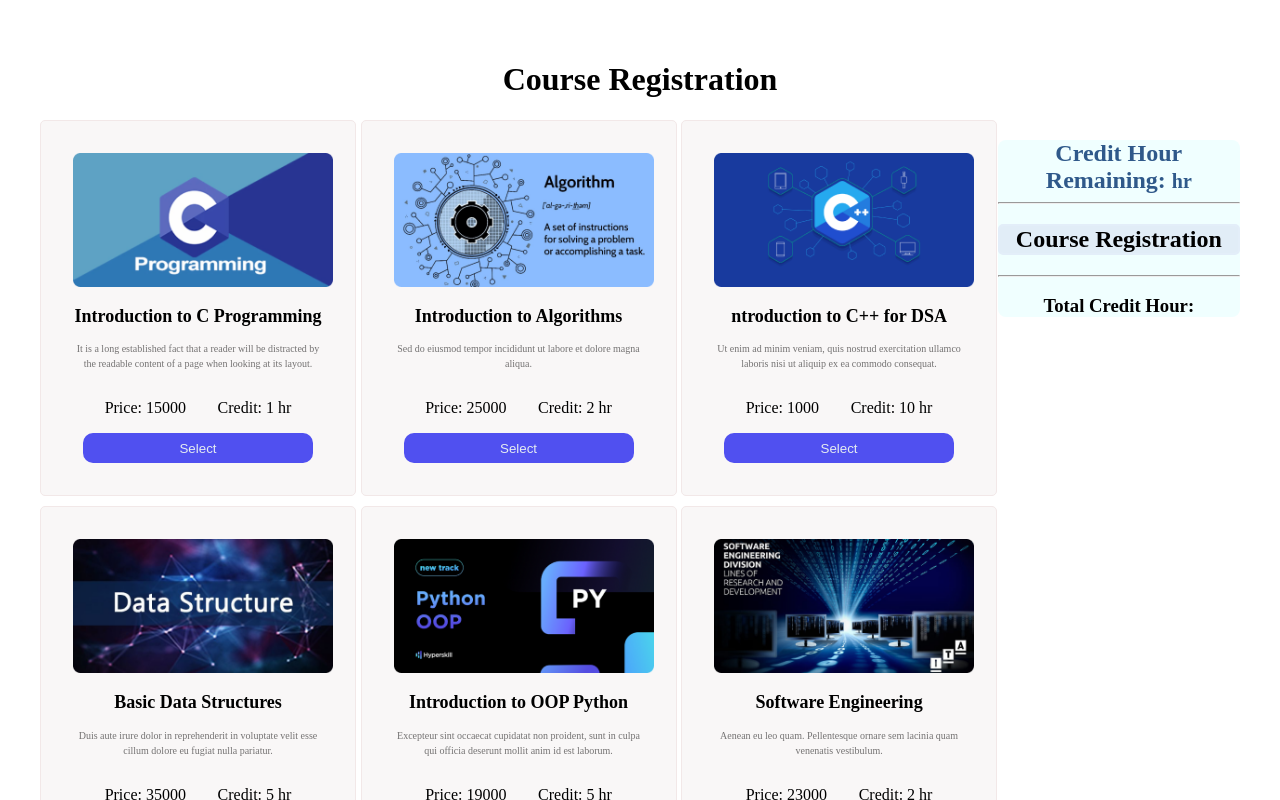
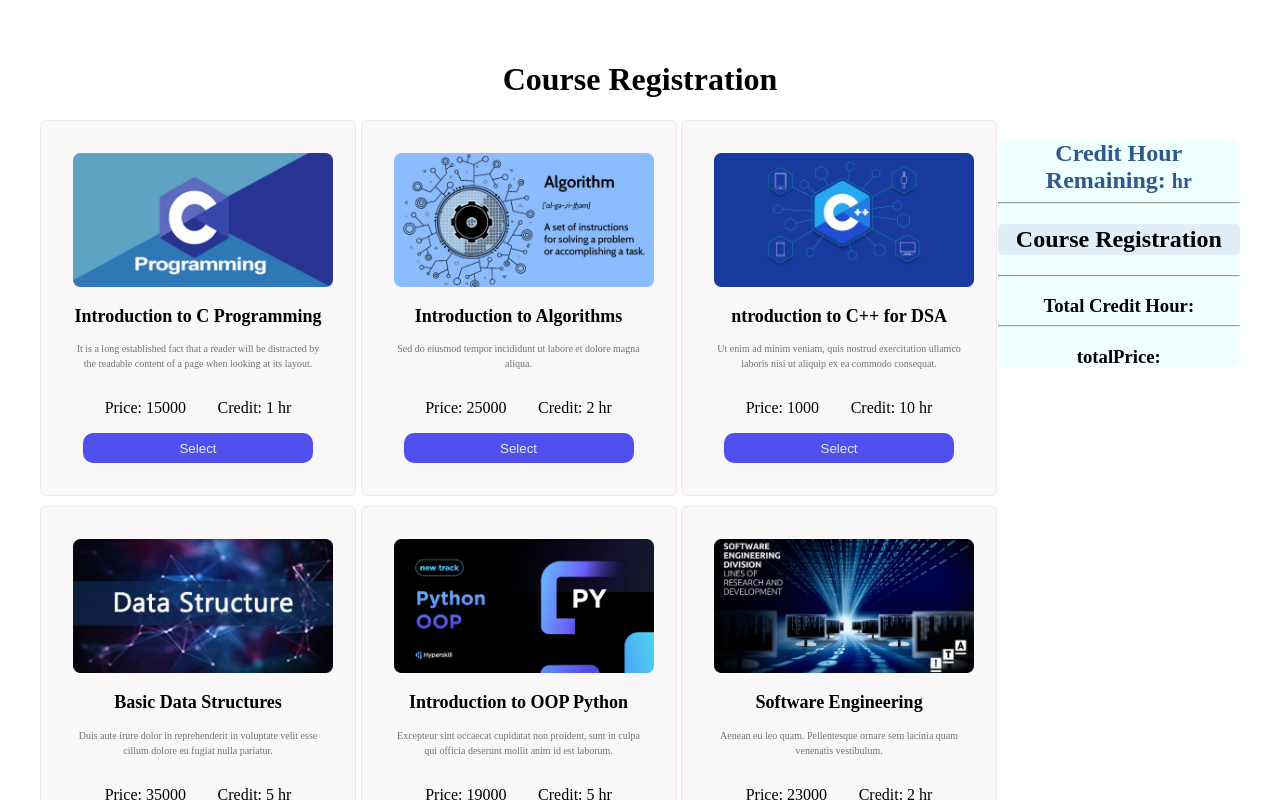
Before and after one commit to Afsana-Jannat/react-course-registration, a React (Vite) app: page / in a window 1280 px wide. Shown: the top 800 px of the page. Built offline with nearby package versions, Linux system fonts and the light colour scheme.

Commit message:
added total price

```diff
--- a/src/App.jsx
+++ b/src/App.jsx
@@ -1,6 +1,5 @@
 import { useState } from 'react'
-import reactLogo from './assets/react.svg'
-import viteLogo from '/vite.svg'
+
 import './App.css'
 import Home from './components/Home/Home'
 import Header from './components/Header/Header'
--- a/src/components/Cart/Cart.jsx
+++ b/src/components/Cart/Cart.jsx
@@ -3,7 +3,7 @@
 import React from 'react';
 import "./Cart.css"
 
-const Cart = ({ selectedCourses, remaining, totalCredit }) => {
+const Cart = ({ selectedCourses, remaining, totalCredit, totalPrice }) => {
     console.log(selectedCourses)
     return (
         <div className='selected-crs'>
@@ -17,6 +17,8 @@ const Cart = ({ selectedCourses, remaining, totalCredit }) => {
             }
             <hr />
             <h3 className='totalcredit'>Total Credit Hour: {totalCredit}</h3>
+            <hr />
+            <h3>totalPrice: {totalPrice}</h3>
 
         </div>
     );
--- a/src/components/Home/Home.jsx
+++ b/src/components/Home/Home.jsx
@@ -8,6 +8,7 @@ const Home = () => {
     const [selectedCourses, setSelectedCourses] = useState([]);
     const [remaining, setRemaining] = useState([]);
     const [totalCredit, setTotalCredit] = useState([]);
+    const [totalPrice, setTotalPrice] = useState([]);
 
     useEffect(() => {
         fetch("./data.json")
@@ -41,7 +42,21 @@ const Home = () => {
             }
 
         }
+        let price = course.price;
+        selectedCourses.forEach((item) => {
+            price = price + item.price
+        })
+       setTotalPrice(price);
     }
+
+    // const handlePrice = course =>{
+    //     let price = course.price;
+    //     selectedCourses.forEach((item) => {
+    //         price = price + item.price
+    //     })
+    //    console.log(price);
+
+    // }
 
 
 console.log(selectedCourses)
@@ -63,15 +78,14 @@ console.log(selectedCourses)
                         </div>
                         <button
                         onClick={() => handleSelectCourse(course)}
-                        className='card-btn'>Select</button>
+                         className='card-btn'>Select</button>
                     </div>
                     ))
                    }
                 </div>
                 <div className='cart'>
-                    <Cart selectedCourses={selectedCourses} remaining={remaining} totalCredit={totalCredit}>
-
-                    </Cart>
+                    <Cart selectedCourses={selectedCourses} remaining={remaining} totalCredit={totalCredit}
+                    totalPrice={totalPrice}></Cart>
                 </div>
             </div>
         </div>
```
